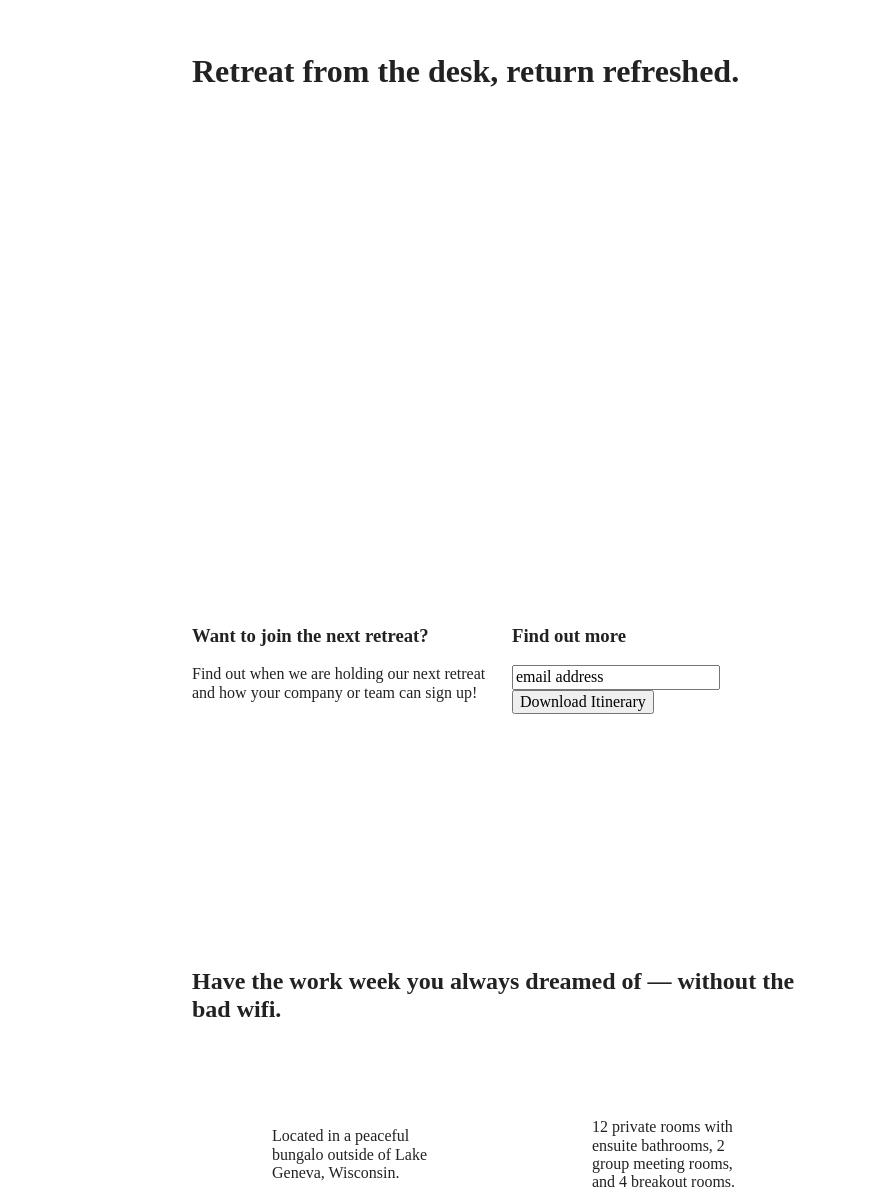
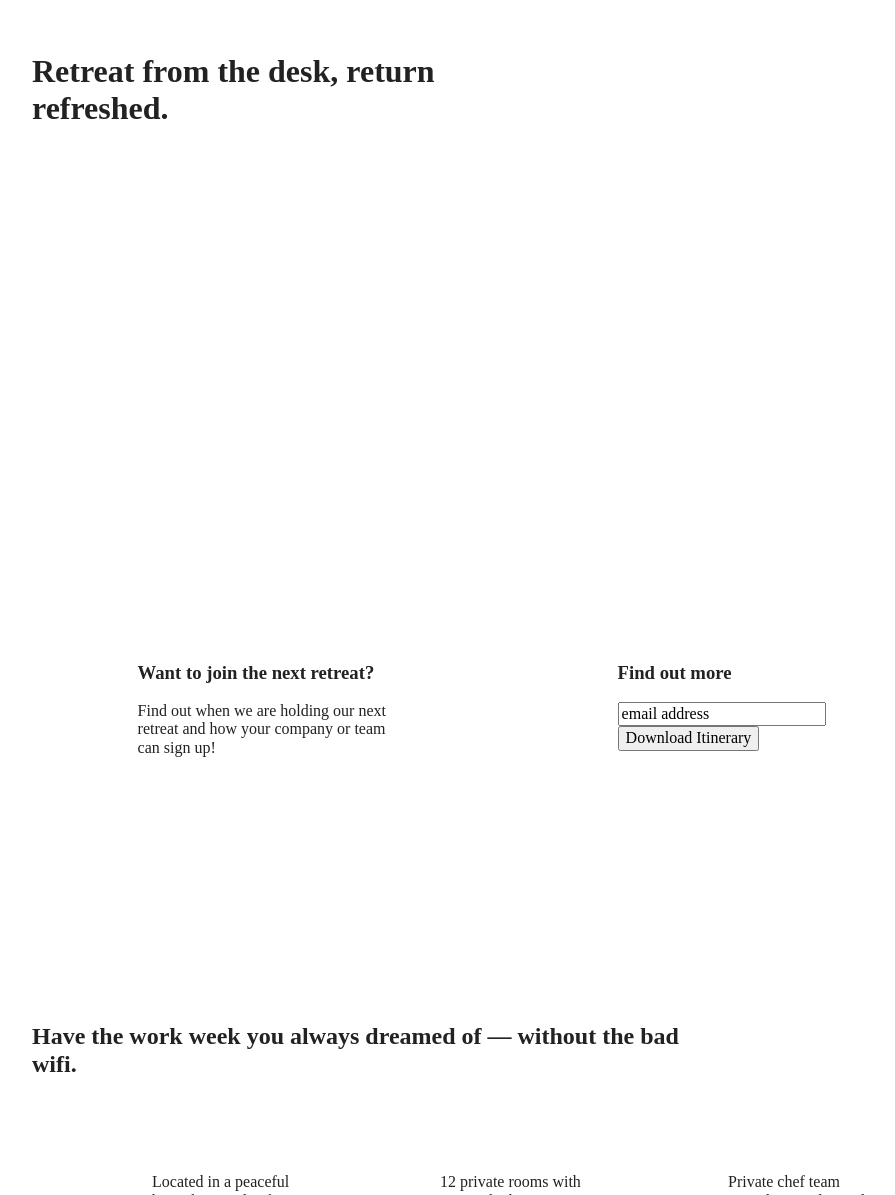
Before and after one commit to lindzht/unplugged-retreat, a website built with Parcel: page index.html in a window 1280 px wide. Shown: the part 165-1360 px from the top of the page, without its empty margins (128-1023 px from the left). Built offline with nearby package versions, Linux system fonts and the light colour scheme.

Commit message:
Added breakpoint styles for Desktop

```diff
--- a/css/main.css
+++ b/css/main.css
@@ -431,7 +431,7 @@
    ========================================================================== */
 
 @media only screen and (min-width: 768px) {
-  /*Tablet styles here*/
+/*-------- Tablet Styles ---------*/
 
   /* General styles */
   .content-wrapper {
@@ -569,11 +569,67 @@
 
 }
 
+@media only screen and (min-width: 1200px) {
+/*-------- Desktop Styles ---------*/
+
+  .content-wrapper {
+    max-width: 960px;
+  }
+
+  /* Hero */
+
+  .hero-area h1 {
+    width: 56%;
+  }
+
+  /* Aside */
+
+  aside .content-wrapper {
+    justify-content: space-around;
+  }
+
+  aside .content-wrapper .form-description,
+  aside .content-wrapper .form {
+    width: 28%;
+  }
+
+  /* Features */
+
+  .features h2 {
+    width: 72%;
+  }
+
+  .features article {
+    flex-basis: 30%;
+  }
+
+  /* Reviews */
+
+  .reviews article div {
+    width: 80%;
+  }
+
+  /* ==========================================================================
+   About Page
+   ========================================================================== */
+   .mission h2,
+   .contact-section .content-wrapper h2 {
+       width: 78%;
+   }
+
+  /* ==========================================================================
+  FAQ Page
+  ========================================================================== */
+   .faq h2 {
+       width: 100%;
+   }
 
 
 
-@media only screen and (min-width: 1200px) {
-  /*Desktop styles here*/
+
+
+
+
 }
 
 /* ==========================================================================
```
